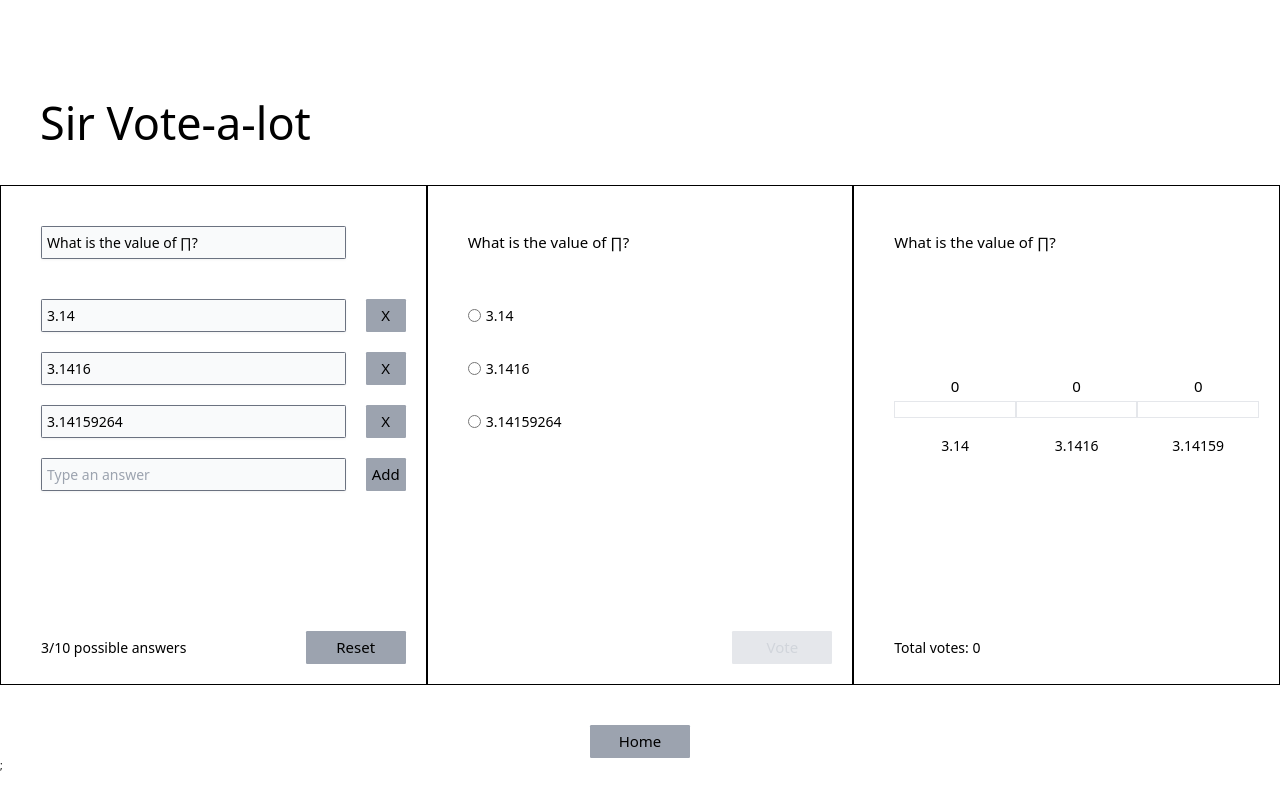
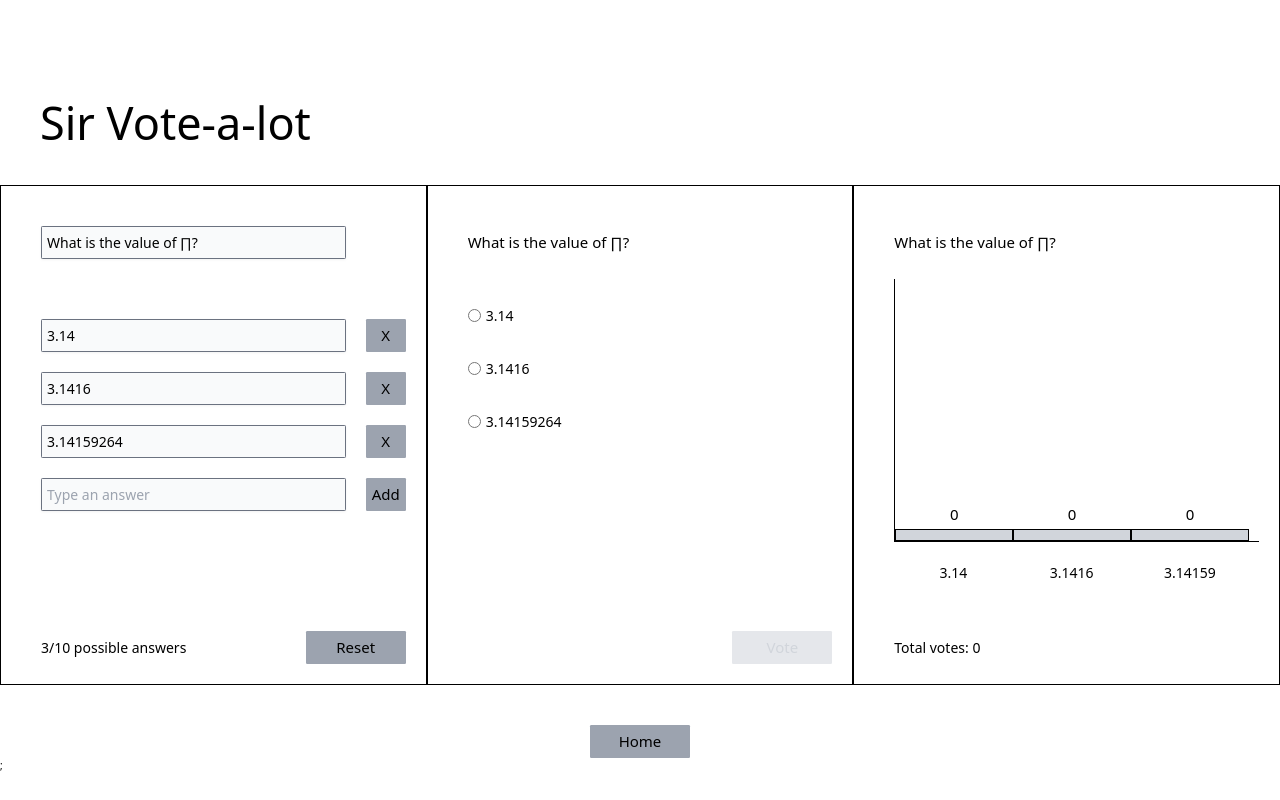
Before and after one commit to BassamHager/poll-app, a Next.js app: page /poll in a window 1280 px wide. Built offline with nearby package versions, Linux system fonts and the light colour scheme.

Commit message:
updatd results displaying functionality & styles

```diff
--- a/components/createPollSection/createPollSectionBody/index.tsx
+++ b/components/createPollSection/createPollSectionBody/index.tsx
@@ -8,6 +8,8 @@ import { AppContext } from "@/context/AppContext";
 import styles from "./createPollSectionBody.module.scss";
 // components
 import PollAnswers from "./pollAnswers";
+// utils
+import { resetVoting } from "../../../utils/resetVoting";
 
 export default function CreatePollSectionBody() {
   // context
@@ -32,6 +34,7 @@ export default function CreatePollSectionBody() {
   } = useForm({ defaultValues: { pollAnswer: "" } });
 
   const addAnswer = () => {
+    // watch input changes
     const answerValue = watch("pollAnswer");
 
     // alert duplications
@@ -43,15 +46,20 @@ export default function CreatePollSectionBody() {
         }
       }
 
+      // add the answer to the existed array
       setAddAnswerError("");
       const answers = [...pollAnswers];
       const answer = { value: answerValue, id: shortid.generate() };
       answers.push(answer);
       setPollAnswers(answers);
     }
+
+    // reset field & clear voting
     resetField("pollAnswer");
+    resetVoting();
   };
 
+  // watch the input & disable it accordingly
   useEffect(() => {
     const inputValue = watch("pollAnswer");
     setIsDisabledAdd(
--- a/components/createPollSection/createPollSectionBody/pollAnswers/index.tsx
+++ b/components/createPollSection/createPollSectionBody/pollAnswers/index.tsx
@@ -5,6 +5,8 @@ import { AppContext } from "../../../../context/AppContext";
 import styles from "./pollAnswers.module.scss";
 // types
 import { IPollAnswer } from "@/types/typings";
+// utils
+import { resetVoting } from "../../../../utils/resetVoting";
 
 export default function PollAnswers() {
   // context
@@ -15,6 +17,9 @@ export default function PollAnswers() {
       (answer: IPollAnswer) => answer.id !== id
     );
     setPollAnswers(filteredAnswers);
+
+    // clear voting
+    resetVoting();
   };
 
   return (
@@ -24,9 +29,7 @@ export default function PollAnswers() {
           <div key={answer.id} className={styles.addAnswerWrapper}>
             <p className={`group ${styles.inputWrapper}`}>{answer.value}</p>
 
-            <button type="button" onClick={() => deleteAnswer(answer.id)}>
-              X
-            </button>
+            <button onClick={() => deleteAnswer(answer.id)}>X</button>
           </div>
         );
       })}
--- a/components/createPollSection/createPollSectionBody/pollAnswers/pollAnswers.module.scss
+++ b/components/createPollSection/createPollSectionBody/pollAnswers/pollAnswers.module.scss
@@ -1,5 +1,6 @@
 .pollAnswersWrapper {
-  @apply mt-[4rem];
+  @apply mt-[4rem] overflow-hidden;
+  word-break: break-all;
 
   .addAnswerWrapper {
     @apply mt-[2rem] flex gap-[2rem];
--- a/components/createPollSection/createPollSectionHeader/index.tsx
+++ b/components/createPollSection/createPollSectionHeader/index.tsx
@@ -1,7 +1,7 @@
 import React, { useContext } from "react";
 import { useForm } from "react-hook-form";
 // context
-import { FIELD_CHARS_LIMIT } from "@/context/constants";
+import { FIELD_CHARS_MAX_LIMIT } from "@/context/constants";
 import { AppContext } from "@/context/AppContext";
 // style
 import styles from "./createPollSectionHeader.module.scss";
@@ -18,18 +18,21 @@ export default function CreatePollSectionHeader() {
   } = useForm({ defaultValues: { pollQuestion, pollAnswer: "" } });
 
   return (
-    <form className={styles.createPollSectionHeaderWrapper}>
+    <form
+      className={styles.createPollSectionHeaderWrapper}
+      onSubmit={(e) => e.preventDefault()}
+    >
       {/* section header - poll question */}
       <div className={`group ${styles.inputWrapper}`}>
         <input
           {...register("pollQuestion", {
             required: "This field is required!",
             maxLength: {
-              value: FIELD_CHARS_LIMIT,
+              value: FIELD_CHARS_MAX_LIMIT,
               message: "Field max length is 80 characters!",
             },
           })}
-          disabled={watch("pollQuestion").length >= FIELD_CHARS_LIMIT}
+          disabled={watch("pollQuestion").length >= FIELD_CHARS_MAX_LIMIT}
           type="text"
           className={errors.pollQuestion?.message ? styles.alertingBorder : ""}
           value={pollQuestion || ""}
--- a/components/resultSection/resultSectionBody/index.tsx
+++ b/components/resultSection/resultSectionBody/index.tsx
@@ -1,4 +1,4 @@
-import React, { useContext } from "react";
+import React, { useContext, useState } from "react";
 // context
 import { AppContext } from "@/context/AppContext";
 // style
@@ -9,6 +9,8 @@ import { IPollVote } from "@/types/typings";
 export default function ResultSectionBody() {
   // context
   const { pollVotes } = useContext(AppContext);
+  // internal state
+  const [resultFullTitle, setResultFullTitle] = useState("");
 
   // for displaying a part of each answer due to styling purposes
   const substringAnswer = (text: string): string => {
@@ -21,6 +23,7 @@ export default function ResultSectionBody() {
 
   return (
     <div className={styles.resultSectionBodyWrapper}>
+      <div className={styles.graphWithCounts}>
         {pollVotes.map((result: IPollVote) => {
           return (
             <div
@@ -28,19 +31,42 @@ export default function ResultSectionBody() {
               className={`${styles.resultCol} ${
                 pollVotes.length > 5 ? `max-w-[${pollVotes.length}%]` : ""
               }`}
+              onMouseOver={() => setResultFullTitle(result.value)}
+              onMouseOut={() => setResultFullTitle("")}
             >
               <div className={styles.votesCount}>{result.votesCount}</div>
-            <div className={styles.colBox}></div>
-            <p
-              className={`${styles.colTitle} ${
-                pollVotes.length > 3 ? styles.rotateText : ""
-              }`}
-            >
-              {substringAnswer(result.value)}
-            </p>
+
+              <div className={styles.colBoxes}>
+                {[...Array(result.votesCount)].length ? (
+                  [...Array(result.votesCount)].map((_, ind) => {
+                    return <div key={ind} className={`${styles.colBox} `} />;
+                  })
+                ) : (
+                  <div className={`${styles.colBox}`} />
+                )}
+              </div>
             </div>
           );
         })}
       </div>
+
+      <div className={styles.colTitleContainer}>
+        {pollVotes.map((result: IPollVote) => {
+          return (
+            <p
+              key={result.id}
+              className={styles.colTitle}
+              onMouseOver={() => setResultFullTitle(result.value)}
+              onMouseOut={() => setResultFullTitle("")}
+            >
+              {substringAnswer(result.value)}
+            </p>
+          );
+        })}
+      </div>
+
+      {/* cursor hover message */}
+      <p className={styles.resultFullTitle}>{resultFullTitle}</p>
+    </div>
   );
 }
--- a/components/resultSection/resultSectionBody/resultSectionBody.module.scss
+++ b/components/resultSection/resultSectionBody/resultSectionBody.module.scss
@@ -1,22 +1,22 @@
 .resultSectionBodyWrapper {
-  @apply flex justify-center mt-auto;
+  @apply mt-[2rem] h-[60%];
+
+  .graphWithCounts {
+    @apply border-l border-b border-black flex justify-center w-full h-full pr-[1rem] overflow-hidden;
 
     .resultCol {
-    @apply w-full flex flex-col items-center overflow-hidden;
+      @apply w-full flex flex-col items-center mt-auto;
 
       .votesCount {
-      @apply text-2xl mb-[.5rem];
+        @apply text-2xl;
       }
 
+      .colBoxes {
+        @apply flex flex-col w-full border border-black mt-[.5rem];
+
         .colBox {
-      @apply border h-full w-full min-h-[1rem];
+          @apply w-full min-h-[1rem] bg-gray-300;
         }
-
-    .colTitle {
-      @apply min-h-[1rem] h-full flex justify-center items-center m-[2rem] border border-transparent;
-    }
-    .rotateText {
-      @apply rotate-[75deg];
       }
 
       &:hover {
@@ -27,10 +27,24 @@
         .colBox {
           @apply bg-[#800] duration-500;
         }
-
-      .colTitle {
-        @apply text-[#800] border;
       }
     }
   }
+
+  .colTitleContainer {
+    @apply flex justify-evenly mt-[2rem] pr-[1rem] w-full select-none;
+
+    > p {
+      @apply overflow-hidden text-center w-full px-[.5rem];
+
+      &:hover {
+        @apply text-[#800];
       }
+    }
+  }
+
+  .resultFullTitle {
+    @apply min-h-[4rem] text-2xl mt-[.5rem] text-[#800] flex items-center justify-center flex-wrap;
+    word-break: break-all;
+  }
+}
--- a/components/voteSection/voteSectionBody/radioGroup.module.scss
+++ b/components/voteSection/voteSectionBody/radioGroup.module.scss
@@ -1,3 +1,4 @@
 .voteSectionBodyWrapper {
-  @apply mt-[2rem];
+  @apply mt-[2rem] overflow-hidden;
+  word-break: break-all;
 }
--- a/components/voteSection/voteSectionBody/voteOption/voteOption.module.scss
+++ b/components/voteSection/voteSectionBody/voteOption/voteOption.module.scss
@@ -12,4 +12,8 @@
       @apply select-none;
     }
   }
+
+  &:hover {
+    @apply text-[var(--clr-main)] font-medium;
+  }
 }
--- a/context/constants/index.ts
+++ b/context/constants/index.ts
@@ -1,3 +1,3 @@
-export const FIELD_CHARS_MAX_LIMIT = 12;
+export const FIELD_CHARS_MAX_LIMIT = 80;
 export const POLL_MIN_ANSWERS = 2;
 export const POLL_MAX_ANSWERS = 10;
--- /dev/null
+++ b/utils/resetVoting.ts
@@ -0,0 +1,7 @@
+export const resetVoting = () => {
+  const votes: NodeListOf<HTMLElement> =
+    document.getElementsByName("voteOption");
+  votes.forEach((el) => {
+    (el as HTMLInputElement).checked = false;
+  });
+};
```
Lines whose indentation alone changed are shown as unchanged.
